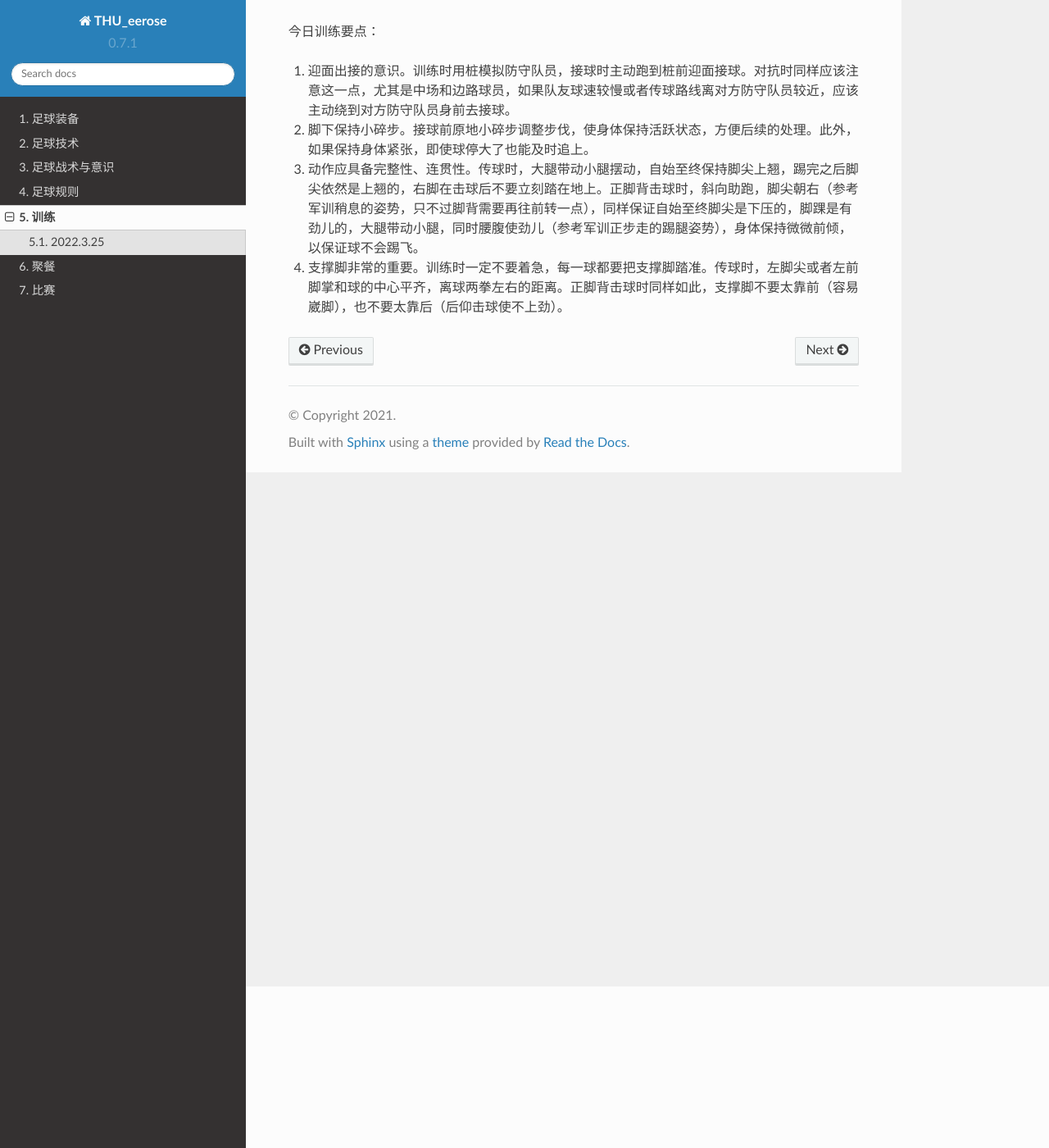
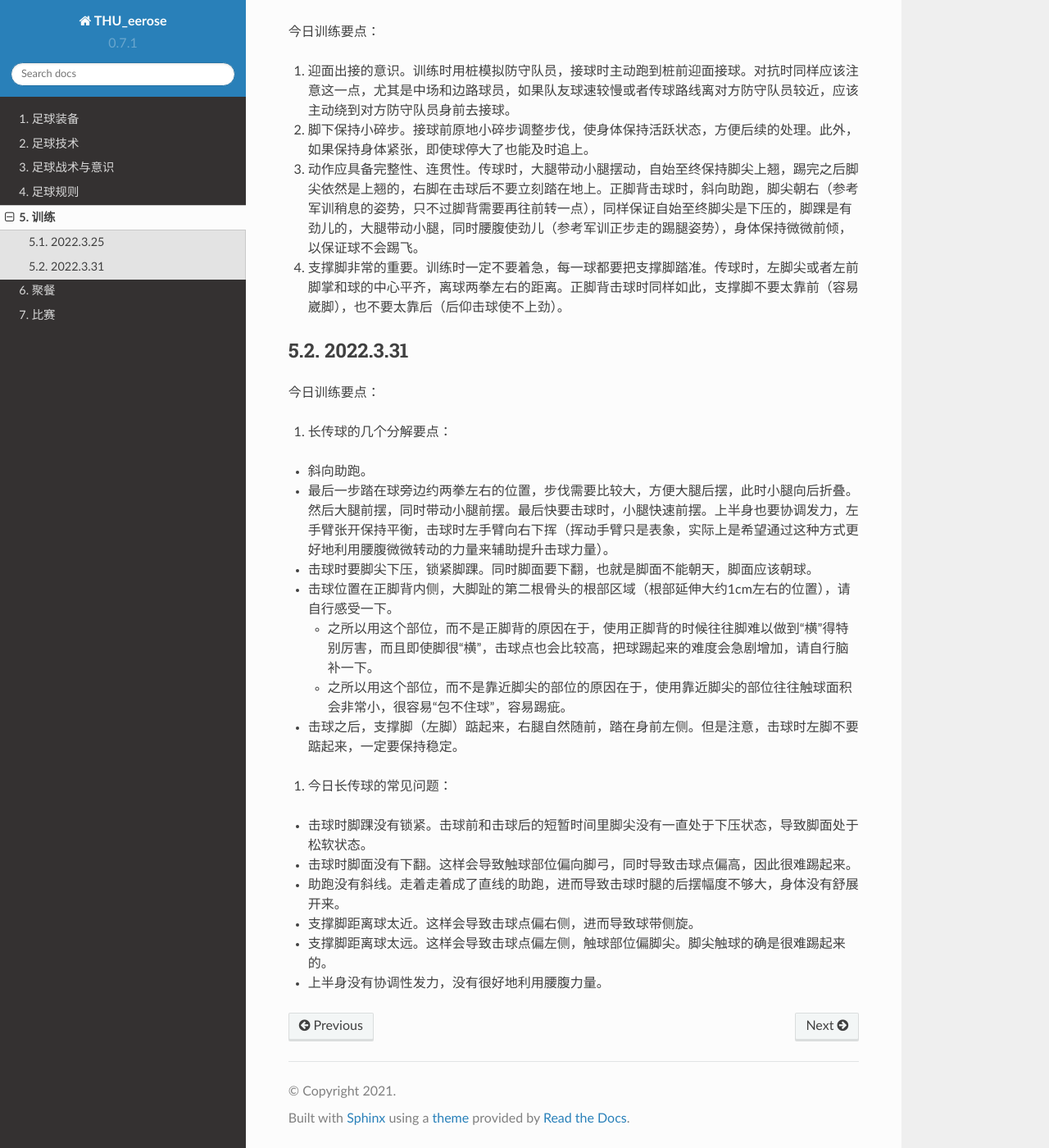
Before and after one commit to THUeerose/diary, a Sphinx documentation site: the page built from source/training.md, in a window 1280 px wide and 1400 px high, scrolled down 197 px. Shown: the whole window at 82% size. Built offline with Sphinx 7.4.7 and the Read the Docs theme 2.0.0, drawn with Linux system fonts in a browser that asks for light colours.

Commit message:
add 20220331 train

```diff
--- a/source/training.md
+++ b/source/training.md
@@ -5,3 +5,21 @@
 2. 脚下保持小碎步。接球前原地小碎步调整步伐，使身体保持活跃状态，方便后续的处理。此外，如果保持身体紧张，即使球停大了也能及时追上。
 3. 动作应具备完整性、连贯性。传球时，大腿带动小腿摆动，自始至终保持脚尖上翘，踢完之后脚尖依然是上翘的，右脚在击球后不要立刻踏在地上。正脚背击球时，斜向助跑，脚尖朝右（参考军训稍息的姿势，只不过脚背需要再往前转一点），同样保证自始至终脚尖是下压的，脚踝是有劲儿的，大腿带动小腿，同时腰腹使劲儿（参考军训正步走的踢腿姿势），身体保持微微前倾，以保证球不会踢飞。
 4. 支撑脚非常的重要。训练时一定不要着急，每一球都要把支撑脚踏准。传球时，左脚尖或者左前脚掌和球的中心平齐，离球两拳左右的距离。正脚背击球时同样如此，支撑脚不要太靠前（容易崴脚），也不要太靠后（后仰击球使不上劲）。
+
+### 2022.3.31
+今日训练要点：
+1. 长传球的几个分解要点：
+- 斜向助跑。
+- 最后一步踏在球旁边约两拳左右的位置，步伐需要比较大，方便大腿后摆，此时小腿向后折叠。然后大腿前摆，同时带动小腿前摆。最后快要击球时，小腿快速前摆。上半身也要协调发力，左手臂张开保持平衡，击球时左手臂向右下挥（挥动手臂只是表象，实际上是希望通过这种方式更好地利用腰腹微微转动的力量来辅助提升击球力量）。
+- 击球时要脚尖下压，锁紧脚踝。同时脚面要下翻，也就是脚面不能朝天，脚面应该朝球。
+- 击球位置在正脚背内侧，大脚趾的第二根骨头的根部区域（根部延伸大约1cm左右的位置），请自行感受一下。
+    - 之所以用这个部位，而不是正脚背的原因在于，使用正脚背的时候往往脚难以做到“横”得特别厉害，而且即使脚很“横”，击球点也会比较高，把球踢起来的难度会急剧增加，请自行脑补一下。
+    - 之所以用这个部位，而不是靠近脚尖的部位的原因在于，使用靠近脚尖的部位往往触球面积会非常小，很容易“包不住球”，容易踢疵。
+- 击球之后，支撑脚（左脚）踮起来，右腿自然随前，踏在身前左侧。但是注意，击球时左脚不要踮起来，一定要保持稳定。
+2. 今日长传球的常见问题：
+- 击球时脚踝没有锁紧。击球前和击球后的短暂时间里脚尖没有一直处于下压状态，导致脚面处于松软状态。
+- 击球时脚面没有下翻。这样会导致触球部位偏向脚弓，同时导致击球点偏高，因此很难踢起来。
+- 助跑没有斜线。走着走着成了直线的助跑，进而导致击球时腿的后摆幅度不够大，身体没有舒展开来。
+- 支撑脚距离球太近。这样会导致击球点偏右侧，进而导致球带侧旋。
+- 支撑脚距离球太远。这样会导致击球点偏左侧，触球部位偏脚尖。脚尖触球的确是很难踢起来的。
+- 上半身没有协调性发力，没有很好地利用腰腹力量。
```
